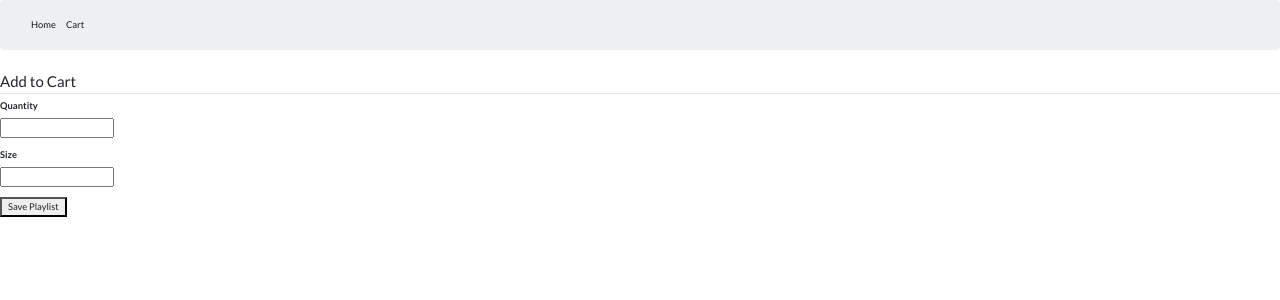
After one commit to joeygaitan/contracter-project, a Flask app: page /cart/add/1 in a window 1280 px wide. The commit adds this page. Shown: the top 300 px of the page. Run offline with Flask 2, Linux system fonts and the light colour scheme; parts of the project's set-up code (start-up, migrations or seed data) failed here and were passed over; some libraries are stand-ins or nearby versions.

Commit message:
figured out how to get information passed to form. To display item you are purchasing

```diff
--- a/app.py
+++ b/app.py
@@ -8,19 +8,20 @@ client = MongoClient()
 db = client.Shirtlist
 cart = db.cart
 
-items = [{"image": "/blueWhiteShirt.png","title":"Blue and White Shirt", "description": "This shirt is Blue and White. It comes in many sizes. Theses shirts that sold here are all unisex. please pick accordingly","price": 10.00, "size": ["xs","s","m","l","xl"]}
-,{"image": "/fendiShirt.png","title":"Fendi Shirt", "description": "This shirt is black and has a white Fendi text on it. It comes in many sizes. Theses shirts that sold here are all unisex. please pick accordingly", "size": ["xs","s","m","l","xl"], "price": 20.00}
-,{"image": "/focusShirt.png","title":"Focus Shirt", "description": "This shirt is black Focus text on it. It comes in many sizes. Theses shirts that sold here are all unisex. please pick accordingly","size": ["xs","s","m","l","xl"], "price": 25.00}
-,{"image": "/pinkShirt.png","title":"Pink Shirt", "description": "This shirt is pink. It comes in many sizes. Theses shirts that sold here are all unisex. please pick accordingly", "size": ["xs","s","m","l","xl"], "price": 15.00},
-{"image": "/whiteShirt.png","title":"White Shirt", "description": "This shirt is white. It comes in many sizes. Theses shirts that sold here are all unisex. please pick accordingly", "size": ["xs","s","m","l","xl"], "price": 10.00},
-{"image": "/circleShirt.png","title":"Pink Shirt", "description": "This shirt is has a orange cirle. It comes in many sizes. Theses shirts that sold here are all unisex. please pick accordingly", "size": ["xs","s","m","l","xl"], "price": 20.00},
-{"image": "/yellowStripeShirt.png","title":"Yellow Stripe Shirt", "description": "This shirt is has a nice yellow stripe on it. It comes in many sizes. Theses shirts that sold here are all unisex. please pick accordingly", "size": ["xs","s","m","l","xl"], "price": 16.00},
-{"image": "/beastShirt.png","title":"Beast Shirt", "description": "This is a yellow shirt with the word Beast on it. It comes in many sizes. Theses shirts that sold here are all unisex. please pick accordingly", "size": ["xs","s","m","l","xl"], "price": 11.00}]
+items = [{"image": "/blueWhiteShirt.png","title":"Blue and White Shirt", "description": "This shirt is Blue and White. It comes in many sizes. Theses shirts that sold here are all unisex. please pick accordingly","price": 10.00, "size": ["xs","s","m","l","xl"],"-id":0}
+,{"image": "/fendiShirt.png","title":"Fendi Shirt", "description": "This shirt is black and has a white Fendi text on it. It comes in many sizes. Theses shirts that sold here are all unisex. please pick accordingly", "size": ["xs","s","m","l","xl"], "price": 20.00,"-id":1}
+,{"image": "/focusShirt.png","title":"Focus Shirt", "description": "This shirt is black Focus text on it. It comes in many sizes. Theses shirts that sold here are all unisex. please pick accordingly","size": ["xs","s","m","l","xl"], "price": 25.00,"-id":2}
+,{"image": "/pinkShirt.png","title":"Pink Shirt", "description": "This shirt is pink. It comes in many sizes. Theses shirts that sold here are all unisex. please pick accordingly", "size": ["xs","s","m","l","xl"], "price": 15.00,"-id":3},
+{"image": "/whiteShirt.png","title":"White Shirt", "description": "This shirt is white. It comes in many sizes. Theses shirts that sold here are all unisex. please pick accordingly", "size": ["xs","s","m","l","xl"], "price": 10.00,"-id":4},
+{"image": "/circleShirt.png","title":"Pink Shirt", "description": "This shirt is has a orange cirle. It comes in many sizes. Theses shirts that sold here are all unisex. please pick accordingly", "size": ["xs","s","m","l","xl"], "price": 20.00,"-id":5},
+{"image": "/yellowStripeShirt.png","title":"Yellow Stripe Shirt", "description": "This shirt is has a nice yellow stripe on it. It comes in many sizes. Theses shirts that sold here are all unisex. please pick accordingly", "size": ["xs","s","m","l","xl"], "price": 16.00,"-id":6},
+{"image": "/beastShirt.png","title":"Beast Shirt", "description": "This is a yellow shirt with the word Beast on it. It comes in many sizes. Theses shirts that sold here are all unisex. please pick accordingly", "size": ["xs","s","m","l","xl"], "price": 11.00,"-id":7}]
 
 @app.route('/')
 def index():
     """Return homepage."""
     return render_template('home.html', items=items)
+
 
 @app.route('/shirt/<id>')
 def shirt(id):
@@ -28,6 +29,12 @@ def shirt(id):
     item = items[id]
     return render_template('item.html', item=item)
 
+@app.route('/cart/add/<id>')
+def create_cart(id):
+    id = int(id)
+    item = items[id]
+    return render_template('create_cart_item.html', item=item)
+
 
 if __name__ == "__main__":
     app(debug=True)
--- /dev/null
+++ b/templates/create_cart_item.html
@@ -0,0 +1,24 @@
+<!-- templates/playlists_new.html -->
+{% extends 'base.html' %}
+
+{% block content %}
+<form method='POST' action='/'>
+    <fieldset>
+    <legend>Add to Cart</legend>
+    <!-- TITLE -->
+    <p>
+        <label for='quantity'>Quantity</label><br>
+        <input type='text' name='quantity' />
+    </p>
+    <p>
+        <label for='size'>Size</label><br>
+        <input type='text' name='size' />
+    </p>
+    </fieldset>
+
+    <!-- BUTTON -->
+    <p>
+        <button type='submit'>Save Playlist</button>
+    </p>
+</form>
+{% endblock %}
--- a/templates/item.html
+++ b/templates/item.html
@@ -2,12 +2,12 @@
 
 {% block content %}
 <div class="card" style="width: 40rem; height: 40rem; padding: 40px">
-        <img src= "static/shirts{{ item['image']}}" width="75%"height="75%"/>
+        <img src= "static/shirts{{ item['image'] }}" width="75%"height="75%"/>
         <div class="card-body">
             <h5 class="card-title">{{item['title']}}</h5>
             <p class="card-text">{{item['description']}}</p>
             <a href="/" class="btn btn-primary">Back</a>
-            <a href="/cart/new" class="btn btn-primary">add to cart</a>
+            <a href="/cart/add/{{item['-id']}}" class="btn btn-primary">add to cart</a>
         </div>
 </div>
 {% endblock %}
```
